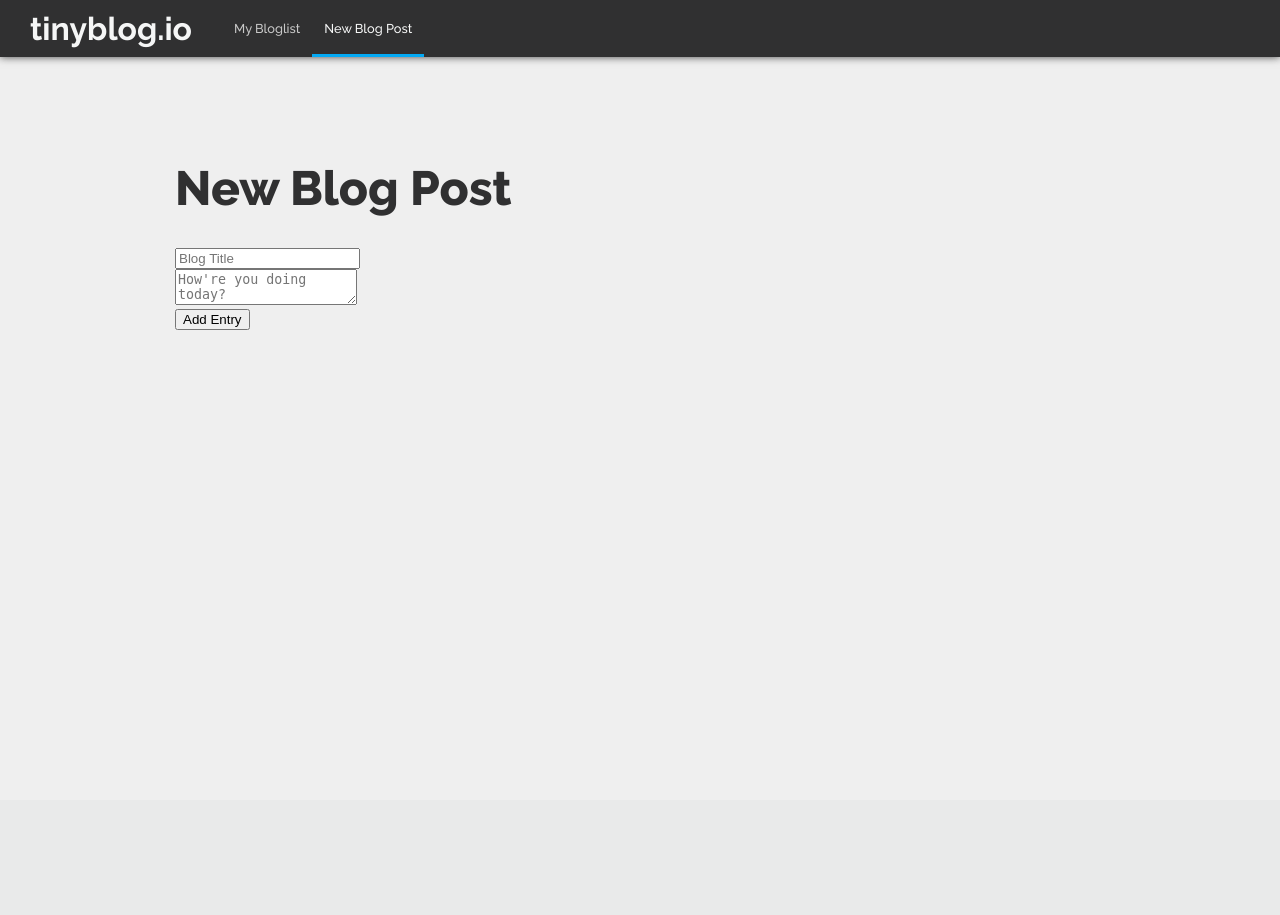
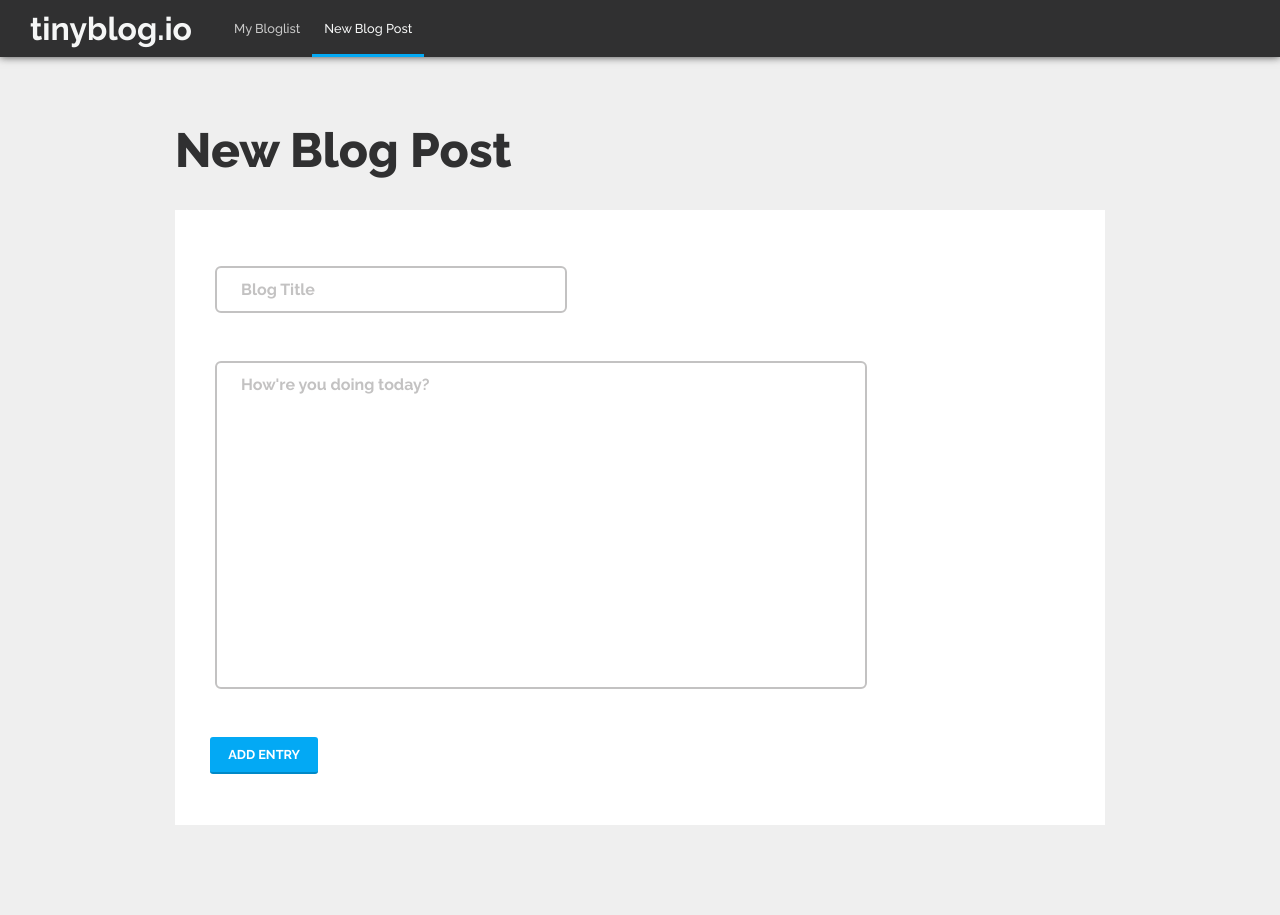
Before and after one commit to seanmstevens/build-a-blog, a Flask app: page /newpost in a window 1280 px wide. Before the commit the page ends 330 px from the top, so only its background shows below. Run offline with Flask 2, Linux system fonts and the light colour scheme.

Commit message:
Started on styling the newpost page

```diff
--- a/static/mainpage.css
+++ b/static/mainpage.css
@@ -83,6 +83,8 @@
 
 /* End Navbar CSS */
 
+/* --- Bloglist CSS --- */
+
 h1, h2, h3, strong {
     color: #303031;
 }
@@ -90,7 +92,7 @@
 .content-container, .new-post-container, .blog-container, .bloglist-wrapper {
     width: 930px;
     margin: 0 auto;
-    padding: 10% 0;
+    padding: 90px 0;
 }
 
 .bloglist-wrapper {
@@ -166,19 +168,72 @@
     margin-top: 40px;
 }
 
-.goto-entry-button {
+.goto-entry-button, .entry-button {
+    cursor: pointer;
     display: inline-block;
     text-decoration: none;
+    text-transform: uppercase;
+    font-family: "Raleway", sans-serif;
     font-size: 0.8rem;
     font-weight: 700;
     color: white;
     background: var(--material-blue);
+    border: none;
     border-bottom: 2px solid #0089c7;
     border-radius: 3px;
     margin: 12px 0;;
     padding: 10px 18px;
 }
 
-.goto-entry-button:hover {
+.entry-button {
+    display: block;
+    margin: 1.5em;
+}
+
+.goto-entry-button:hover, .entry-button:hover {
     background: #26b7f9;
 }
+
+/* End Bloglist CSS */
+
+.form-container {
+    padding: 2em 1em;
+    background-color: white;
+}
+
+.title-input-box, .blog-body-input {
+    font-size: 1em;
+    font-family: "Raleway", sans-serif;
+    font-weight: 700;
+    margin: 1.5em;
+    padding: 0.75em 1.5em;
+    width: 300px;
+    border: 2px solid #c3c2c2;
+    border-radius: 6px;
+    transition: border 150ms ease;
+}
+
+.title-input-box::placeholder {
+    color: #c3c2c2;
+}
+
+.title-input-box:hover, .title-input-box:focus,
+.blog-body-input:hover, .blog-body-input:focus {
+    border-color: var(--material-blue);
+}
+
+.title-input-box:focus, .blog-body-input:focus {
+    outline: none;
+}
+
+.blog-body-input {
+    font-weight: 500;
+    resize: none;
+    width: 600px;
+    height: 300px;
+}
+
+.blog-body-input::placeholder {
+    font-weight: 700;
+    color: #c3c2c2;
+}
--- /dev/null
+++ b/static/scripts.js
@@ -0,0 +1,3 @@
+document.getElementById('textarea').onkeyup = function () {
+    document.getElementById('count').innerHTML = "Characters left: " + (500 - this.value.length);
+};
--- a/templates/base.html
+++ b/templates/base.html
@@ -5,6 +5,7 @@
         <meta charset="UTF-8">
         <meta name="viewport" content="width=device-width, initial-scale=1">
         <link href="static/mainpage.css" rel="stylesheet">
+        <script src="static/scripts.js"></script>
     </head>
     <body>
         <ul id = "navbar">
--- a/templates/newpost.html
+++ b/templates/newpost.html
@@ -3,23 +3,24 @@
 {% block content %}
 <div class = "new-post-container">
     <h1 class = "title" >New Blog Post</h1>
+    <div class = "form-container">
         <form method = 'POST'>
-        <input type = 'text' placeholder = "Blog Title" name = 'blog_title' value = '{{ blog_title }}'/>
+            <input class = "title-input-box" type = 'text' placeholder = "Blog Title" name = 'blog_title' value = '{{ blog_title }}'/>
             {% if title_error %}
                 <span class = 'error'>
                     {{ title_error }}
                 </span>
             {% endif %}
-        <div class = 'blog-body-container'>
-            <textarea placeholder = "{{ placeholder }}"id = "blog-content-input"
+            <textarea id = 'textarea' class = "blog-body-input" placeholder = "{{ placeholder }}"
             name = 'blog_body' maxlength = "500">{{ blog_body }}</textarea>
+            <span id = 'count'></span>
             {% if body_error %}
                 <span class = 'error'>
                     {{ body_error }}
                 </span>
             {% endif %}
-        </div>
-        <input type = 'submit' value = 'Add Entry'/>
+            <input class = "entry-button" type = 'submit' value = 'Add Entry'/>
         </form>
     </div>
+</div>
 {% endblock %}
```
Lines whose indentation alone changed are shown as unchanged.
